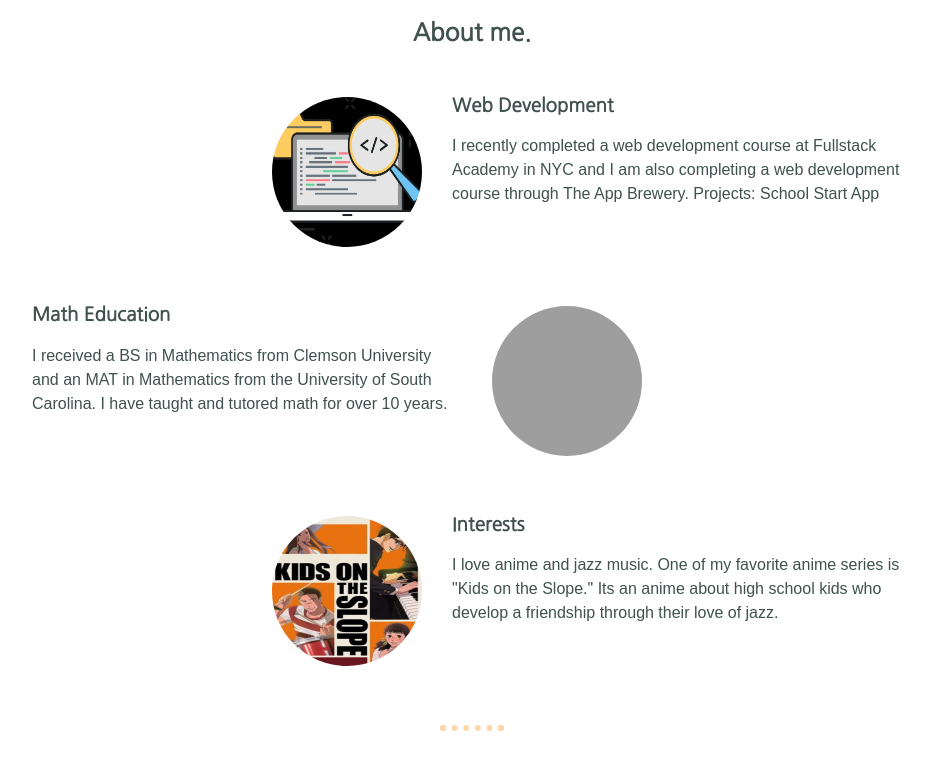
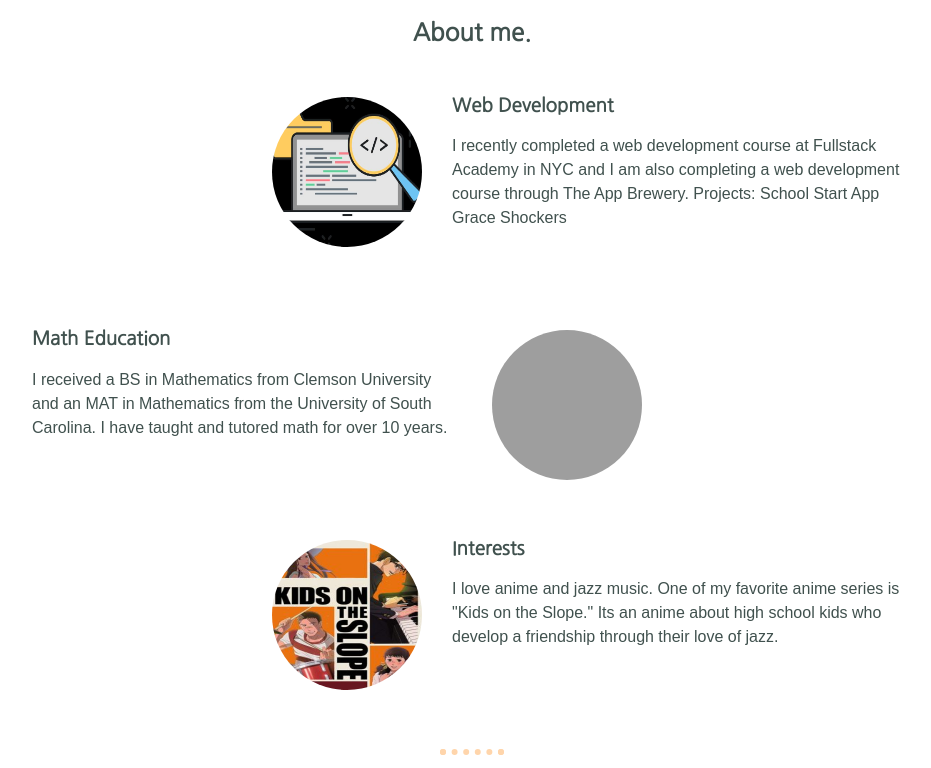
Before and after one commit to cce82407/cce-home-page, a plain HTML site: page index.html in a window 1280 px wide. Shown: the part 940-1708 px from the top of the page, without its empty margins (168-1099 px from the left). Drawn offline with Linux system fonts and the light colour scheme; grey boxes are pictures that could not be loaded; a web font is replaced by a local one.

Commit message:
made second update

```diff
--- a/index.html
+++ b/index.html
@@ -26,7 +26,10 @@
           <div class="skill-row1">
             <img class="skills-image1" src="images/web_development.png" alt="web developer image">
             <h3>Web Development</h3>
-            <p class = "skill-row-1-text">I recently completed a web development course at Fullstack Academy in NYC and I am also completing a web development course through The App Brewery. Projects: <a href="https://cce-acme-schoools-start.herokuapp.com/">School Start App</a></p>
+            <p class = "skill-row-1-text">I recently completed a web development course at Fullstack Academy in NYC and I am also completing a web development course through The App Brewery. Projects:
+              <a href="https://cce-acme-schoools-start.herokuapp.com/">School Start App</a>
+              <a href="grace-shockers.herokuapp.com/home">Grace Shockers</a>
+            </p>
           </div>
           <div class="skill-row2">
             <img class="skills-image2" src="https://image.flaticon.com/icons/svg/1739/1739515.svg" alt="calc-image">
```
